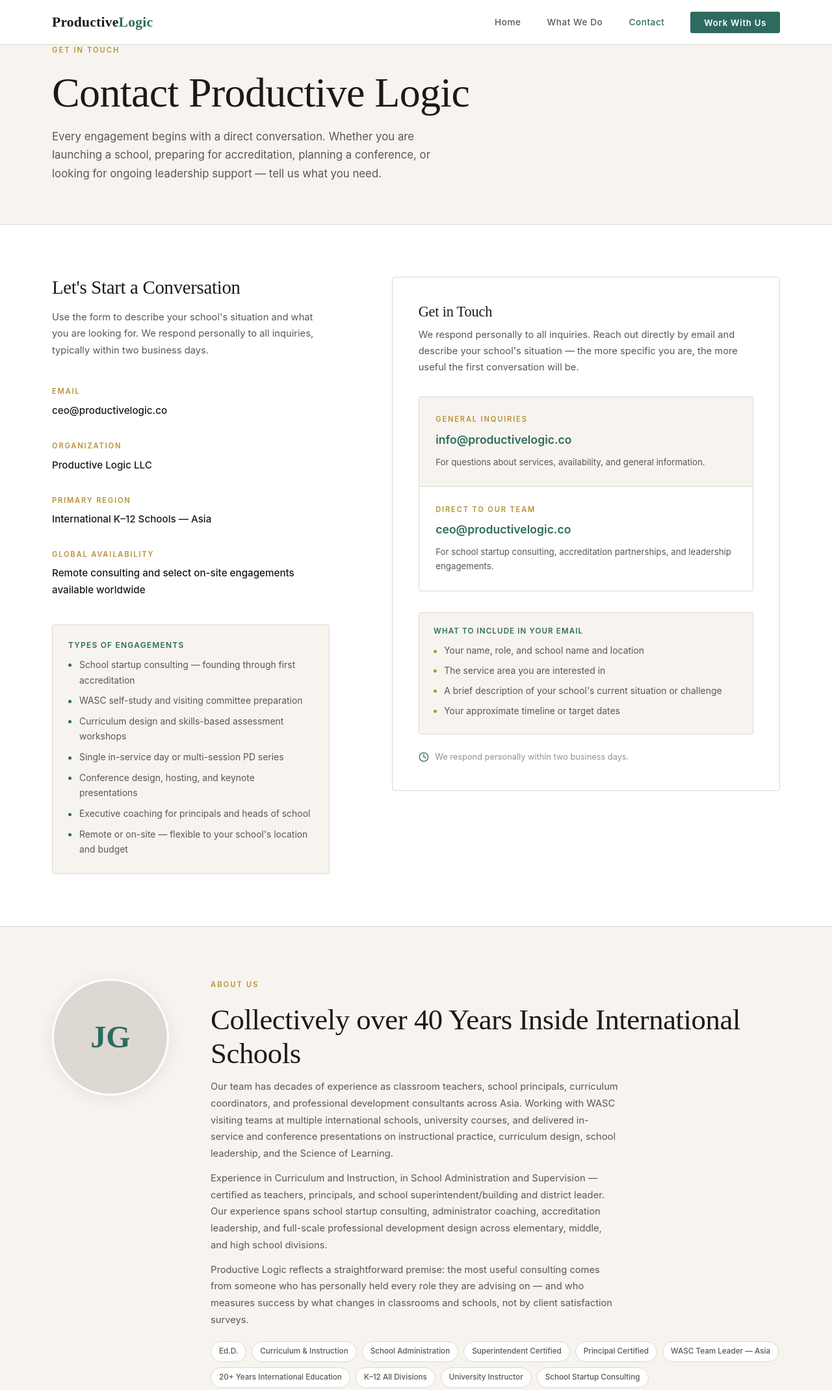
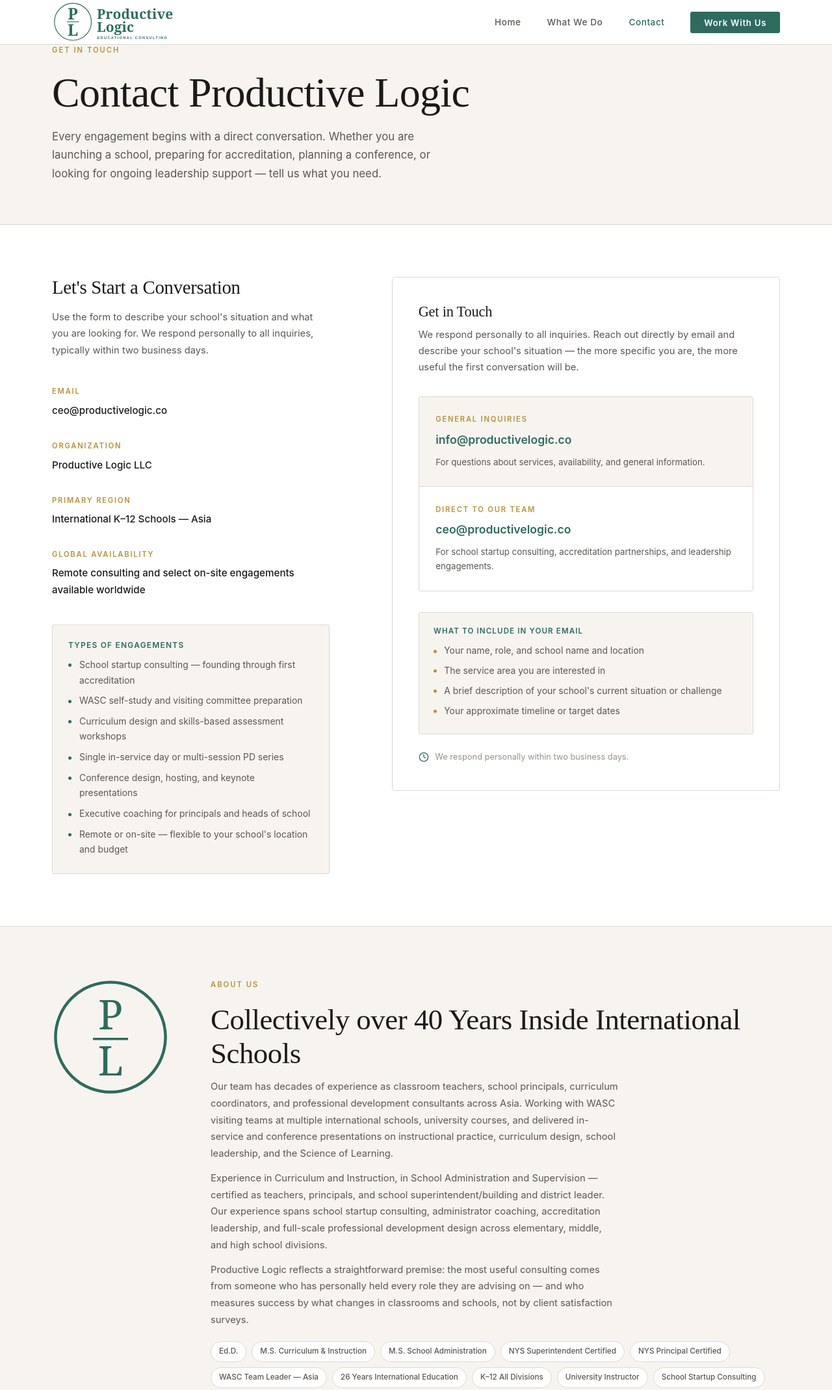
Before and after one commit to doc-png-droid/productivelogic-site, a plain HTML site: page contact.html in a window 1280 px wide. Shown: the top 2139 px of the page at 65% size. Drawn offline with Linux system fonts and the light colour scheme; files whose address does not match are found by name.

Commit message:
Update contact.html

```diff
--- a/contact.html
+++ b/contact.html
@@ -1,3 +1,4 @@
+
 <!DOCTYPE html>
 <html lang="en">
 <head>
@@ -7,13 +8,39 @@
   <meta name="description" content="Contact Productive Logic to discuss school startup consulting, WASC accreditation, professional development, conference hosting, or leadership consulting for your international school." />
   <link rel="stylesheet" href="css/style.css" />
   <style>
+    /* Green Productive Logic branding */
+    .pl-brand-link {
+      display: inline-flex;
+      align-items: center;
+      line-height: 1;
+    }
+    .pl-brand-link svg {
+      width: 205px;
+      max-width: 31vw;
+      height: auto;
+      display: block;
+      color: var(--accent);
+    }
+    .pl-round-logo {
+      display: block;
+      width: 100%;
+      height: auto;
+      color: var(--accent);
+    }
+    @media (max-width: 480px) {
+      .pl-brand-link svg {
+        width: 155px;
+        max-width: 42vw;
+      }
+    }
+
     .page-hero {
       background: var(--warm-bg);
       padding: 5rem 0 4rem;
       border-bottom: 1px solid var(--rule);
     }
     .page-hero h1 { margin-bottom: 1rem; }
-    .page-hero p  { font-size: 1.05rem; max-width: 58ch; }
+    .page-hero p { font-size: 1.05rem; max-width: 58ch; }
 
     .contact-section { padding: 5rem 0; }
     .contact-layout {
@@ -23,8 +50,15 @@
       align-items: start;
     }
 
-    .contact-info h2 { font-size: 1.8rem; margin-bottom: 1rem; }
-    .contact-info > p { font-size: 0.92rem; line-height: 1.75; margin-bottom: 2.5rem; }
+    .contact-info h2 {
+      font-size: 1.8rem;
+      margin-bottom: 1rem;
+    }
+    .contact-info > p {
+      font-size: 0.92rem;
+      line-height: 1.75;
+      margin-bottom: 2.5rem;
+    }
 
     .contact-block { margin-bottom: 2rem; }
     .contact-block-label {
@@ -59,7 +93,12 @@
       color: var(--accent);
       margin-bottom: 0.75rem;
     }
-    .availability-box ul { list-style: none; display: flex; flex-direction: column; gap: 0.5rem; }
+    .availability-box ul {
+      list-style: none;
+      display: flex;
+      flex-direction: column;
+      gap: 0.5rem;
+    }
     .availability-box li {
       display: flex;
       align-items: flex-start;
@@ -70,7 +109,8 @@
     .availability-box li::before {
       content: '';
       flex-shrink: 0;
-      width: 5px; height: 5px;
+      width: 5px;
+      height: 5px;
       border-radius: 50%;
       background: var(--accent);
       margin-top: 0.6rem;
@@ -82,8 +122,16 @@
       border-radius: 4px;
       padding: 2.5rem;
     }
-    .contact-form-wrap h3 { font-size: 1.4rem; margin-bottom: 0.6rem; }
-    .contact-form-wrap > p { font-size: 0.92rem; color: var(--slate); margin-bottom: 2rem; line-height: 1.7; }
+    .contact-form-wrap h3 {
+      font-size: 1.4rem;
+      margin-bottom: 0.6rem;
+    }
+    .contact-form-wrap > p {
+      font-size: 0.92rem;
+      color: var(--slate);
+      margin-bottom: 2rem;
+      line-height: 1.7;
+    }
 
     .direct-contact-block {
       display: flex;
@@ -95,8 +143,13 @@
       margin-bottom: 2rem;
     }
     .direct-contact-item { padding: 1.6rem; }
-    .direct-contact-item:first-child { background: var(--warm-bg); }
-    .direct-contact-divider { height: 1px; background: var(--rule); }
+    .direct-contact-item:first-child {
+      background: var(--warm-bg);
+    }
+    .direct-contact-divider {
+      height: 1px;
+      background: var(--rule);
+    }
     .direct-email {
       display: block;
       font-size: 1.1rem;
@@ -107,7 +160,11 @@
       word-break: break-all;
     }
     .direct-email:hover { color: var(--accent-lt); }
-    .direct-note { font-size: 0.83rem; color: var(--slate); margin: 0; }
+    .direct-note {
+      font-size: 0.83rem;
+      color: var(--slate);
+      margin: 0;
+    }
 
     .what-to-include {
       background: var(--warm-bg);
@@ -125,7 +182,12 @@
       color: var(--accent);
       margin-bottom: 0.75rem;
     }
-    .what-to-include ul { list-style: none; display: flex; flex-direction: column; gap: 0.45rem; }
+    .what-to-include ul {
+      list-style: none;
+      display: flex;
+      flex-direction: column;
+      gap: 0.45rem;
+    }
     .what-to-include li {
       display: flex;
       align-items: flex-start;
@@ -136,7 +198,8 @@
     .what-to-include li::before {
       content: '';
       flex-shrink: 0;
-      width: 5px; height: 5px;
+      width: 5px;
+      height: 5px;
       border-radius: 50%;
       background: var(--gold);
       margin-top: 0.58rem;
@@ -149,9 +212,12 @@
       font-size: 0.8rem;
       color: var(--mid);
     }
-    .response-note svg { flex-shrink: 0; color: var(--accent); }
+    .response-note svg {
+      flex-shrink: 0;
+      color: var(--accent);
+    }
 
-    /* About strip */
+    /* About section and circular P/L logo */
     .about-strip {
       background: var(--warm-bg);
       padding: 5rem 0;
@@ -164,25 +230,30 @@
       align-items: start;
     }
     .about-avatar {
-      width: 180px; height: 180px;
+      width: 180px;
+      height: 180px;
       border-radius: 50%;
-      background: var(--rule);
+      background: transparent;
       display: flex;
       align-items: center;
       justify-content: center;
       flex-shrink: 0;
-      border: 3px solid var(--white);
-      box-shadow: 0 4px 24px rgba(0,0,0,0.08);
+      border: none;
+      box-shadow: none;
     }
-    .about-avatar-initials {
-      font-family: 'Cormorant Garamond', serif;
-      font-size: 3rem;
-      font-weight: 600;
-      color: var(--accent);
+
+    .about-text h2 { margin-bottom: 0.8rem; }
+    .about-text p {
+      font-size: 0.92rem;
+      line-height: 1.75;
+      margin-bottom: 0.75rem;
     }
-    .about-text h2 { margin-bottom: 0.8rem; }
-    .about-text p  { font-size: 0.92rem; line-height: 1.75; margin-bottom: 0.75rem; }
-    .credential-pills { display: flex; flex-wrap: wrap; gap: 0.5rem; margin-top: 1.2rem; }
+    .credential-pills {
+      display: flex;
+      flex-wrap: wrap;
+      gap: 0.5rem;
+      margin-top: 1.2rem;
+    }
     .pill {
       background: var(--white);
       border: 1px solid var(--rule);
@@ -194,19 +265,81 @@
     }
 
     @media (max-width: 768px) {
-      .contact-layout { grid-template-columns: 1fr; gap: 3rem; }
-      .about-inner { grid-template-columns: 1fr; gap: 2rem; }
-      .about-avatar { width: 120px; height: 120px; }
-      .about-avatar-initials { font-size: 2rem; }
+      .contact-layout {
+        grid-template-columns: 1fr;
+        gap: 3rem;
+      }
+      .about-inner {
+        grid-template-columns: 1fr;
+        gap: 2rem;
+      }
+      .about-avatar {
+        width: 120px;
+        height: 120px;
+      }
     }
   </style>
 </head>
+
 <body class="page-body">
 
   <nav>
     <div class="nav-inner">
-      <a href="index.html" class="nav-logo">Productive<span>Logic</span></a>
-      <button class="nav-toggle" aria-label="Toggle menu"><span></span><span></span><span></span></button>
+
+      <!-- Horizontal green Productive Logic logo -->
+      <a href="index.html"
+         class="nav-logo pl-brand-link"
+         aria-label="Productive Logic — Home">
+
+        <svg viewBox="0 0 440 140"
+             role="img"
+             aria-label="Productive Logic Educational Consulting"
+             xmlns="http://www.w3.org/2000/svg">
+
+          <circle cx="69" cy="70" r="61"
+                  fill="none"
+                  stroke="currentColor"
+                  stroke-width="2.5"/>
+
+          <text x="69" y="62"
+                text-anchor="middle"
+                font-size="53"
+                font-family="Georgia,serif"
+                fill="currentColor">P</text>
+
+          <line x1="49" y1="70"
+                x2="89" y2="70"
+                stroke="currentColor"
+                stroke-width="2.3"/>
+
+          <text x="69" y="115"
+                text-anchor="middle"
+                font-size="53"
+                font-family="Georgia,serif"
+                fill="currentColor">L</text>
+
+          <text x="148" y="60"
+                font-size="45"
+                font-family="Georgia,serif"
+                fill="currentColor">Productive</text>
+
+          <text x="148" y="103"
+                font-size="45"
+                font-family="Georgia,serif"
+                fill="currentColor">Logic</text>
+
+          <text x="149" y="126"
+                font-size="12"
+                letter-spacing="3"
+                font-family="Arial,sans-serif"
+                fill="currentColor">EDUCATIONAL CONSULTING</text>
+        </svg>
+      </a>
+
+      <button class="nav-toggle" aria-label="Toggle menu">
+        <span></span><span></span><span></span>
+      </button>
+
       <ul class="nav-links">
         <li><a href="index.html">Home</a></li>
         <li><a href="what-we-do.html">What We Do</a></li>
@@ -220,7 +353,12 @@
     <div class="container">
       <span class="section-label">Get in Touch</span>
       <h1>Contact Productive Logic</h1>
-      <p>Every engagement begins with a direct conversation. Whether you are launching a school, preparing for accreditation, planning a conference, or looking for ongoing leadership support — tell us what you need.</p>
+      <p>
+        Every engagement begins with a direct conversation.
+        Whether you are launching a school, preparing for
+        accreditation, planning a conference, or looking for
+        ongoing leadership support — tell us what you need.
+      </p>
     </div>
   </section>
 
@@ -230,69 +368,139 @@
 
         <div class="contact-info">
           <h2>Let's Start a Conversation</h2>
-          <p>Use the form to describe your school's situation and what you are looking for. We respond personally to all inquiries, typically within two business days.</p>
+          <p>
+            Use the form to describe your school's situation
+            and what you are looking for. We respond personally
+            to all inquiries, typically within two business days.
+          </p>
 
           <div class="contact-block">
             <span class="contact-block-label">Email</span>
-            <a href="mailto:ceo@productivelogic.co">ceo@productivelogic.co</a>
+            <a href="mailto:ceo@productivelogic.co">
+              ceo@productivelogic.co
+            </a>
           </div>
+
           <div class="contact-block">
             <span class="contact-block-label">Organization</span>
             <p>Productive Logic LLC</p>
           </div>
+
           <div class="contact-block">
             <span class="contact-block-label">Primary Region</span>
             <p>International K–12 Schools — Asia</p>
           </div>
+
           <div class="contact-block">
             <span class="contact-block-label">Global Availability</span>
-            <p>Remote consulting and select on-site engagements available worldwide</p>
+            <p>
+              Remote consulting and select on-site engagements
+              available worldwide
+            </p>
           </div>
 
           <div class="availability-box">
             <h4>Types of Engagements</h4>
             <ul>
-              <li>School startup consulting — founding through first accreditation</li>
-              <li>WASC self-study and visiting committee preparation</li>
-              <li>Curriculum design and skills-based assessment workshops</li>
-              <li>Single in-service day or multi-session PD series</li>
-              <li>Conference design, hosting, and keynote presentations</li>
-              <li>Executive coaching for principals and heads of school</li>
-              <li>Remote or on-site — flexible to your school's location and budget</li>
+              <li>
+                School startup consulting — founding through
+                first accreditation
+              </li>
+              <li>
+                WASC self-study and visiting committee preparation
+              </li>
+              <li>
+                Curriculum design and skills-based assessment workshops
+              </li>
+              <li>
+                Single in-service day or multi-session PD series
+              </li>
+              <li>
+                Conference design, hosting, and keynote presentations
+              </li>
+              <li>
+                Executive coaching for principals and heads of school
+              </li>
+              <li>
+                Remote or on-site — flexible to your school's
+                location and budget
+              </li>
             </ul>
           </div>
         </div>
 
         <div class="contact-form-wrap">
           <h3>Get in Touch</h3>
-          <p>We respond personally to all inquiries. Reach out directly by email and describe your school's situation — the more specific you are, the more useful the first conversation will be.</p>
+          <p>
+            We respond personally to all inquiries. Reach out
+            directly by email and describe your school's situation
+            — the more specific you are, the more useful the
+            first conversation will be.
+          </p>
 
           <div class="direct-contact-block">
             <div class="direct-contact-item">
-              <span class="contact-block-label">General Inquiries</span>
-              <a href="mailto:info@productivelogic.co" class="direct-email">info@productivelogic.co</a>
-              <p class="direct-note">For questions about services, availability, and general information.</p>
+              <span class="contact-block-label">
+                General Inquiries
+              </span>
+              <a href="mailto:info@productivelogic.co"
+                 class="direct-email">
+                info@productivelogic.co
+              </a>
+              <p class="direct-note">
+                For questions about services, availability,
+                and general information.
+              </p>
             </div>
+
             <div class="direct-contact-divider"></div>
+
             <div class="direct-contact-item">
-              <span class="contact-block-label">Direct to Our Team</span>
-              <a href="mailto:ceo@productivelogic.co" class="direct-email">ceo@productivelogic.co</a>
-              <p class="direct-note">For school startup consulting, accreditation partnerships, and leadership engagements.</p>
+              <span class="contact-block-label">
+                Direct to Our Team
+              </span>
+              <a href="mailto:ceo@productivelogic.co"
+                 class="direct-email">
+                ceo@productivelogic.co
+              </a>
+              <p class="direct-note">
+                For school startup consulting, accreditation
+                partnerships, and leadership engagements.
+              </p>
             </div>
           </div>
 
           <div class="what-to-include">
             <h4>What to Include in Your Email</h4>
             <ul>
-              <li>Your name, role, and school name and location</li>
-              <li>The service area you are interested in</li>
-              <li>A brief description of your school's current situation or challenge</li>
-              <li>Your approximate timeline or target dates</li>
+              <li>
+                Your name, role, and school name and location
+              </li>
+              <li>
+                The service area you are interested in
+              </li>
+              <li>
+                A brief description of your school's current
+                situation or challenge
+              </li>
+              <li>
+                Your approximate timeline or target dates
+              </li>
             </ul>
           </div>
 
           <div class="response-note">
-            <svg viewBox="0 0 24 24" width="16" height="16" stroke="currentColor" fill="none" stroke-width="2" stroke-linecap="round" stroke-linejoin="round"><circle cx="12" cy="12" r="10"/><polyline points="12 6 12 12 16 14"/></svg>
+            <svg viewBox="0 0 24 24"
+                 width="16"
+                 height="16"
+                 stroke="currentColor"
+                 fill="none"
+                 stroke-width="2"
+                 stroke-linecap="round"
+                 stroke-linejoin="round">
+              <circle cx="12" cy="12" r="10"/>
+              <polyline points="12 6 12 12 16 14"/>
+            </svg>
             We respond personally within two business days.
           </div>
         </div>
@@ -301,37 +509,92 @@
     </div>
   </section>
 
+  <!-- About Us section with green circular P/L logo -->
   <section class="about-strip">
     <div class="container">
       <div class="about-inner">
+
         <div class="about-avatar">
-          <span class="about-avatar-initials">JG</span>
+          <svg class="pl-round-logo"
+               viewBox="0 0 200 200"
+               role="img"
+               aria-label="Productive Logic circular P over L logo"
+               xmlns="http://www.w3.org/2000/svg">
+
+            <circle cx="100" cy="100" r="94"
+                    fill="none"
+                    stroke="currentColor"
+                    stroke-width="5"/>
+
+            <text x="100" y="87"
+                  text-anchor="middle"
+                  font-family="Georgia,serif"
+                  font-size="70"
+                  fill="currentColor">P</text>
+
+            <line x1="70" y1="103"
+                  x2="130" y2="103"
+                  stroke="currentColor"
+                  stroke-width="4"/>
+
+            <text x="100" y="166"
+                  text-anchor="middle"
+                  font-family="Georgia,serif"
+                  font-size="70"
+                  fill="currentColor">L</text>
+          </svg>
         </div>
+
         <div class="about-text">
           <span class="section-label">About Us</span>
-          <h2>Collectively over 40 Years Inside International Schools</h2>
+
+          <h2>
+            Collectively over 40 Years Inside International Schools
+          </h2>
+
           <p>
-            Our team has decades of experience as classroom teachers, school principals, curriculum coordinators, and professional development consultants across Asia. Working with WASC visiting teams at multiple international schools, university courses, and delivered in-service and conference presentations on instructional practice, curriculum design, school leadership, and the Science of Learning.
+            Our team has decades of experience as classroom teachers,
+            school principals, curriculum coordinators, and
+            professional development consultants across Asia.
+            Working with WASC visiting teams at multiple international
+            schools, university courses, and delivered in-service
+            and conference presentations on instructional practice,
+            curriculum design, school leadership, and the
+            Science of Learning.
           </p>
+
           <p>
-            Experience in Curriculum and Instruction, in School Administration and Supervision — certified as teachers, principals, and school superintendent/building and district leader. Our experience spans school startup consulting, administrator coaching, accreditation leadership, and full-scale professional development design across elementary, middle, and high school divisions.
+            Experience in Curriculum and Instruction, in School
+            Administration and Supervision — certified as teachers,
+            principals, and school superintendent/building and
+            district leader. Our experience spans school startup
+            consulting, administrator coaching, accreditation
+            leadership, and full-scale professional development
+            design across elementary, middle, and high school divisions.
           </p>
+
           <p>
-            Productive Logic reflects a straightforward premise: the most useful consulting comes from someone who has personally held every role they are advising on — and who measures success by what changes in classrooms and schools, not by client satisfaction surveys.
+            Productive Logic reflects a straightforward premise:
+            the most useful consulting comes from someone who has
+            personally held every role they are advising on —
+            and who measures success by what changes in classrooms
+            and schools, not by client satisfaction surveys.
           </p>
+
           <div class="credential-pills">
             <span class="pill">Ed.D.</span>
-            <span class="pill">Curriculum &amp; Instruction</span>
-            <span class="pill">School Administration</span>
-            <span class="pill">Superintendent Certified</span>
-            <span class="pill">Principal Certified</span>
+            <span class="pill">M.S. Curriculum &amp; Instruction</span>
+            <span class="pill">M.S. School Administration</span>
+            <span class="pill">NYS Superintendent Certified</span>
+            <span class="pill">NYS Principal Certified</span>
             <span class="pill">WASC Team Leader — Asia</span>
-            <span class="pill">20+ Years International Education</span>
+            <span class="pill">26 Years International Education</span>
             <span class="pill">K–12 All Divisions</span>
             <span class="pill">University Instructor</span>
             <span class="pill">School Startup Consulting</span>
           </div>
         </div>
+
       </div>
     </div>
   </section>
@@ -346,7 +609,11 @@
           <li><a href="contact.html">Contact</a></li>
         </ul>
       </div>
-      <p class="footer-copy">© 2026 Productive Logic LLC · ceo@productivelogic.co · Based in Asia. Available Worldwide.</p>
+
+      <p class="footer-copy">
+        © 2026 Productive Logic LLC · ceo@productivelogic.co ·
+        Based in Asia. Available Worldwide.
+      </p>
     </div>
   </footer>
 
```
